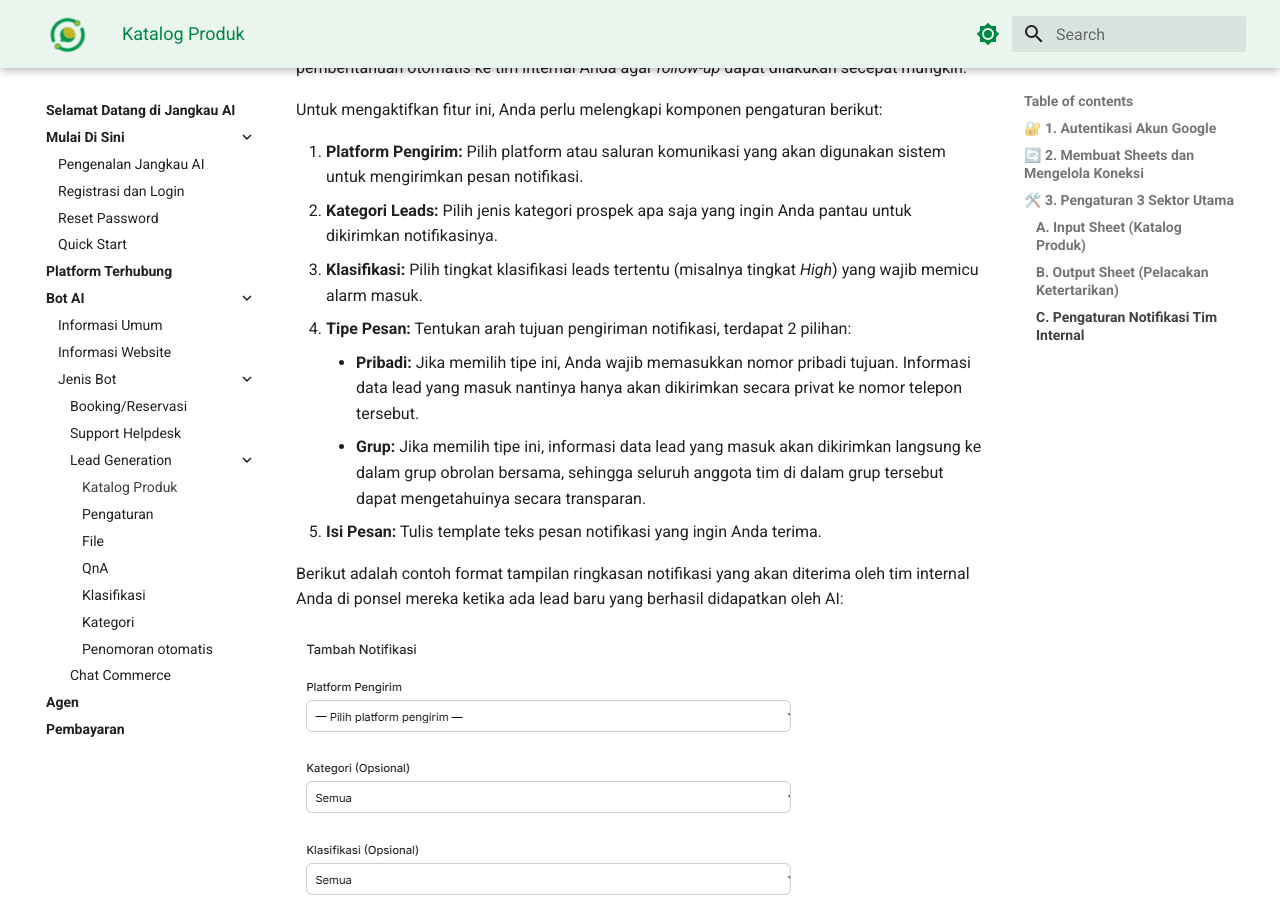
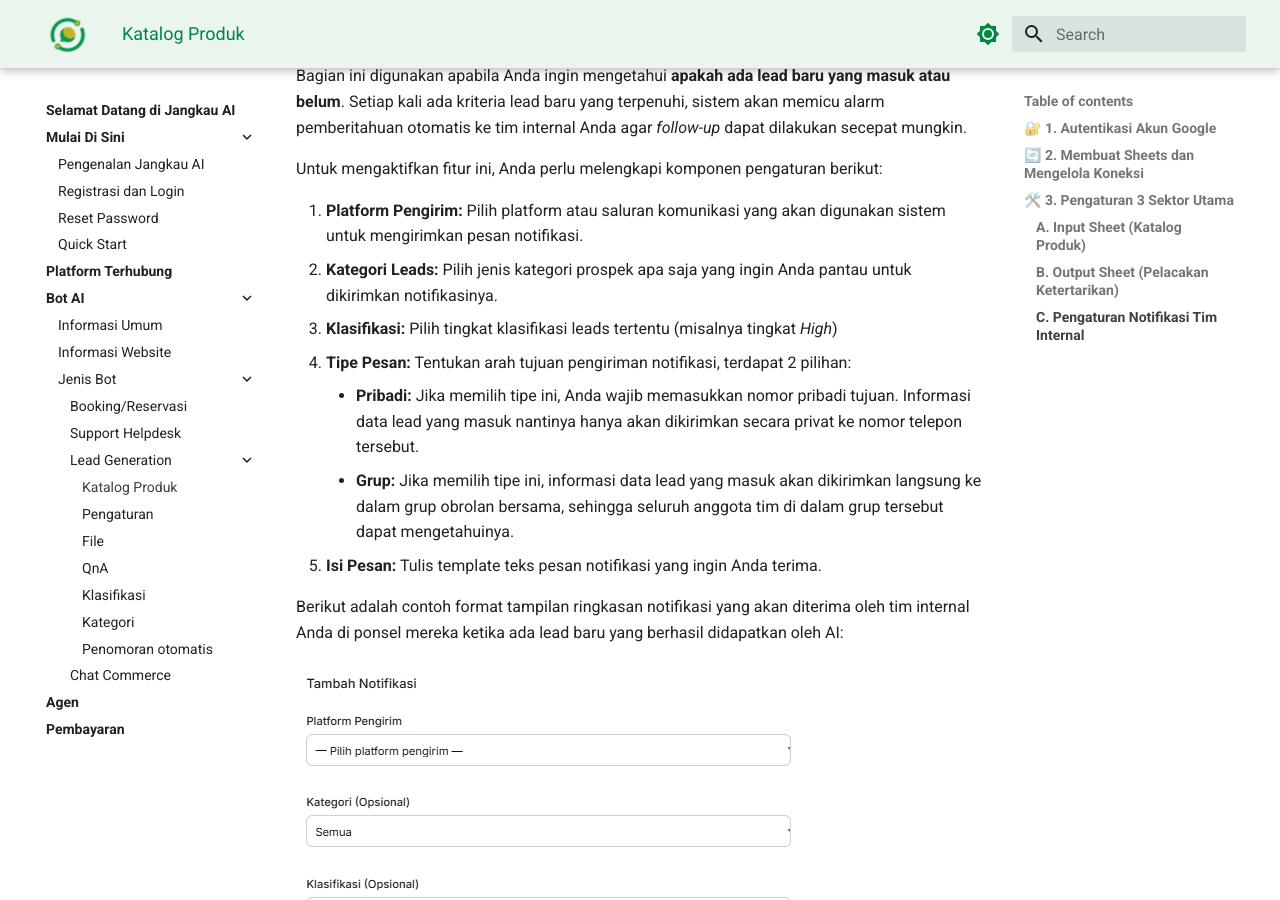
Before and after one commit to dedeaditiaa-oss/Docs-Jangkau-AI-Team, an MkDocs documentation site: the page built from docs/lead-katalog.md, in a window 1280 px wide and 900 px high, scrolled down 3078 px. Built offline with MkDocs 1.6.1 and Material for MkDocs 9.7.7, drawn with Linux system fonts in a browser that asks for light colours; some of the changed text lies outside the part shown.

Commit message:
Update 10 Juni 08.43

```diff
--- a/docs/lead-katalog.md
+++ b/docs/lead-katalog.md
@@ -66,10 +67,10 @@ Untuk mengaktifkan fitur ini, Anda perlu melengkapi komponen pengaturan berikut:
 
 1.  **Platform Pengirim:** Pilih platform atau saluran komunikasi yang akan digunakan sistem untuk mengirimkan pesan notifikasi.
 2.  **Kategori Leads:** Pilih jenis kategori prospek apa saja yang ingin Anda pantau untuk dikirimkan notifikasinya.
-3.  **Klasifikasi:** Pilih tingkat klasifikasi leads tertentu (misalnya tingkat *High*) yang wajib memicu alarm masuk.
+3.  **Klasifikasi:** Pilih tingkat klasifikasi leads tertentu (misalnya tingkat *High*)
 4.  **Tipe Pesan:** Tentukan arah tujuan pengiriman notifikasi, terdapat 2 pilihan:
     *   **Pribadi:** Jika memilih tipe ini, Anda wajib memasukkan nomor pribadi tujuan. Informasi data lead yang masuk nantinya hanya akan dikirimkan secara privat ke nomor telepon tersebut.
-    *   **Grup:** Jika memilih tipe ini, informasi data lead yang masuk akan dikirimkan langsung ke dalam grup obrolan bersama, sehingga seluruh anggota tim di dalam grup tersebut dapat mengetahuinya secara transparan.
+    *   **Grup:** Jika memilih tipe ini, informasi data lead yang masuk akan dikirimkan langsung ke dalam grup obrolan bersama, sehingga seluruh anggota tim di dalam grup tersebut dapat mengetahuinya.
 5.  **Isi Pesan:** Tulis template teks pesan notifikasi yang ingin Anda terima.
 
 Berikut adalah contoh format tampilan ringkasan notifikasi yang akan diterima oleh tim internal Anda di ponsel mereka ketika ada lead baru yang berhasil didapatkan oleh AI:
```
Also changed, not shown: other parts of docs/lead-katalog.md (+1 -0 lines), docs/lead-pengaturan.md (+0 -4 lines), docs/lead-penomoran.md (+2 -2 lines), docs/start.md (+41 -0 lines).
